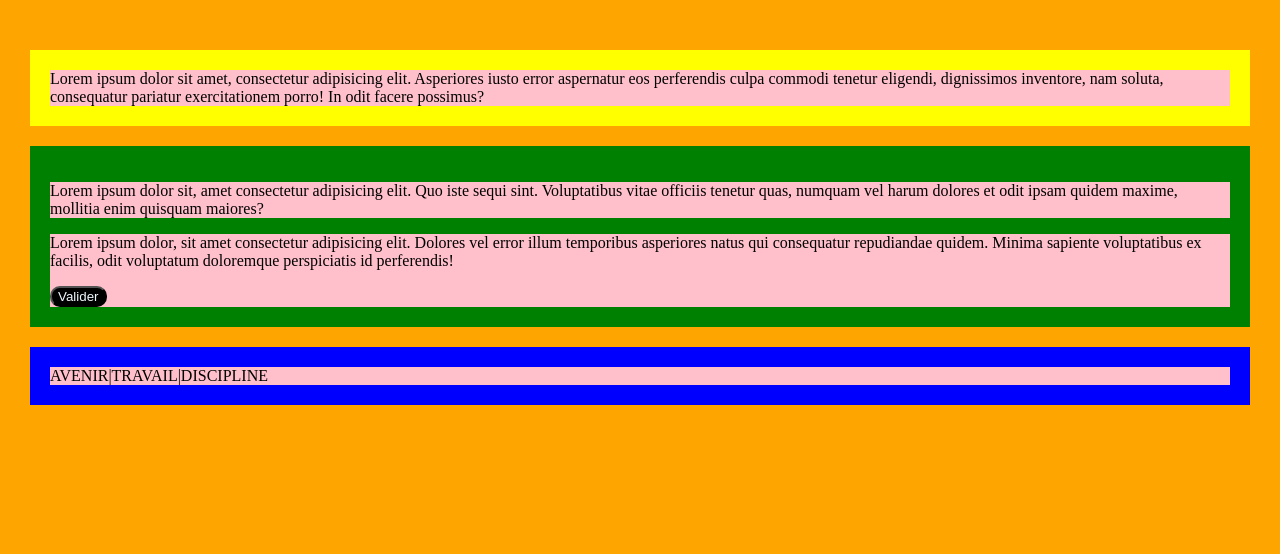
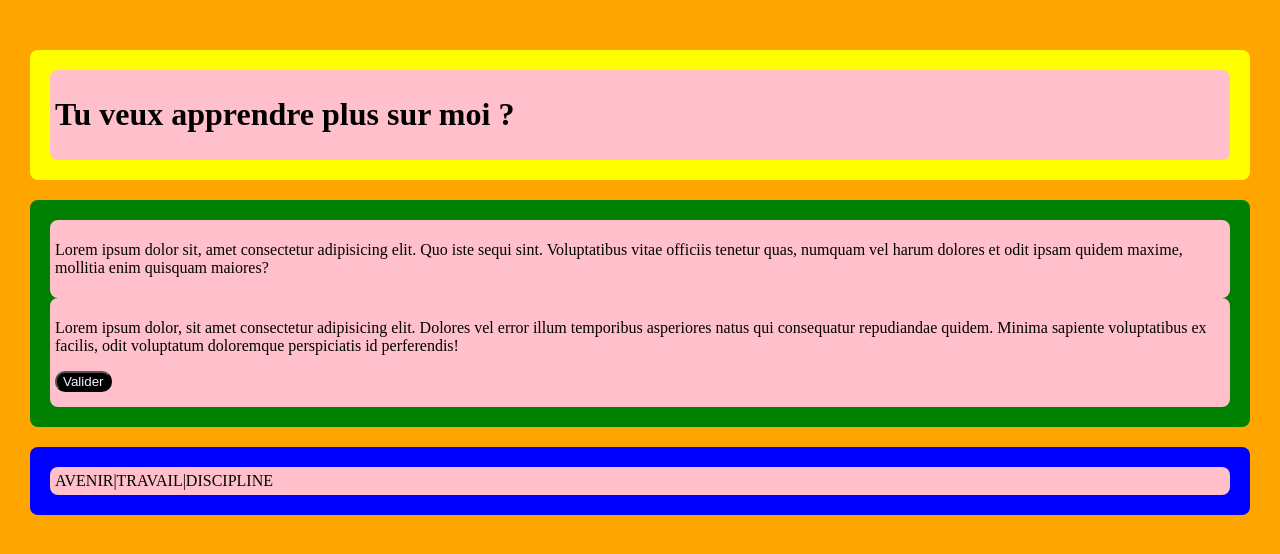
Before and after one commit to ibkistoure-hub/cours-html, a plain HTML site: page index.html in a window 1280 px wide. Drawn offline with Linux system fonts and the light colour scheme.

Commit message:
border de mes blocs

```diff
--- a/index.html
+++ b/index.html
@@ -10,7 +10,7 @@
 <body>
     <header>
         <div class="presentation">
-            Lorem ipsum dolor sit amet, consectetur adipisicing elit. Asperiores iusto error aspernatur eos perferendis culpa commodi tenetur eligendi, dignissimos inventore, nam soluta, consequatur pariatur exercitationem porro! In odit facere possimus?
+            <h1>Tu veux apprendre plus sur moi ?</h1>
         </div>
     </header>
     <main>
--- a/style.css
+++ b/style.css
@@ -7,23 +7,31 @@ header{
     background-color: yellow;
     margin-top: 20px;
     padding: 20px;
+    border-radius: 8px;
 }
 main{
     background-color: green;
     margin-top: 20px;
     padding: 20px;
+    border-radius: 8px;
 }
 footer{
     background-color: blue;
     margin-top: 20px;
     padding: 20px;
+    border-radius: 8px;
 }
+
 div
 {
     background-color: pink;
+    border-radius: 8px;
+    padding: 5px;
 }
 button{
     background-color: black;
     border-radius: 10px;
     color: aliceblue;
+    margin-bottom: 10px;
 }
+.marque
```
